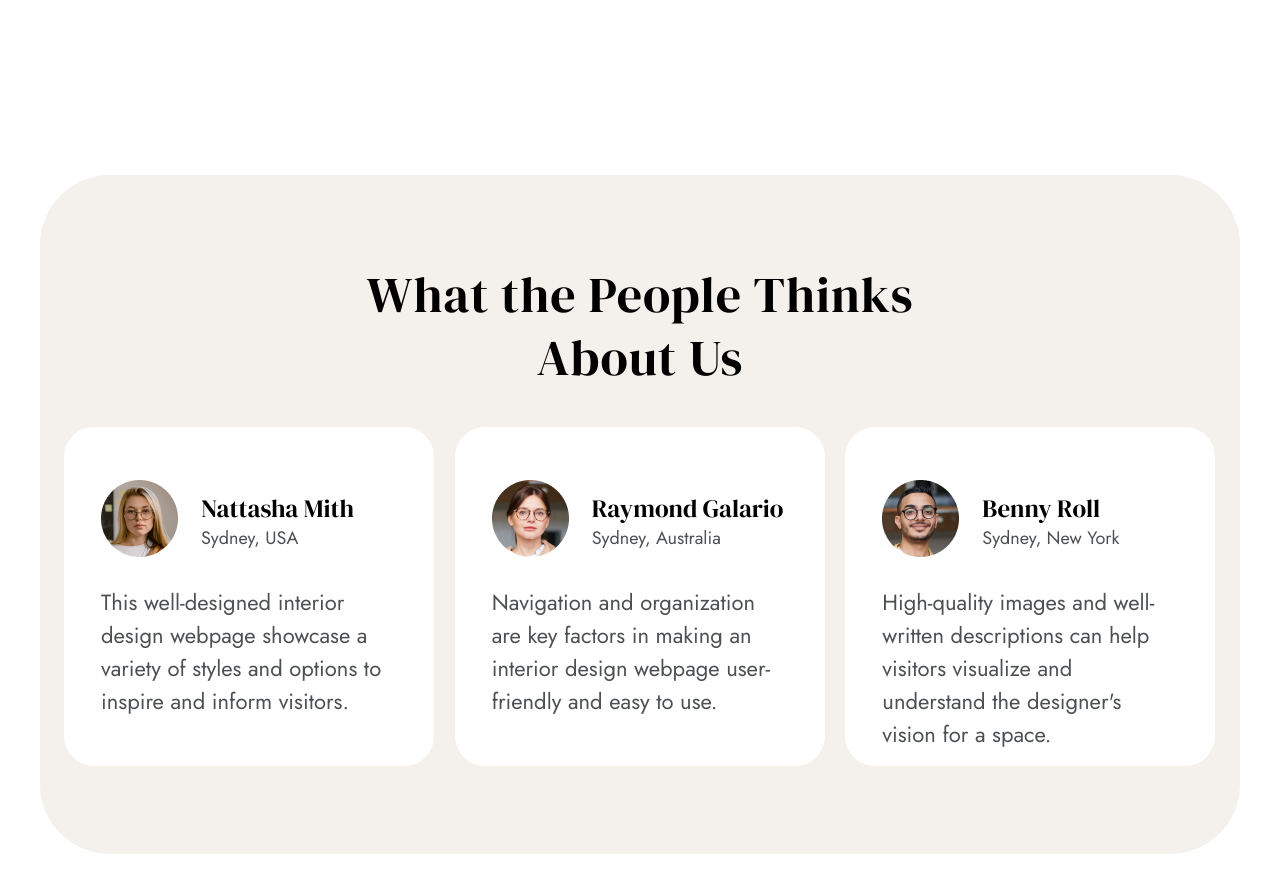
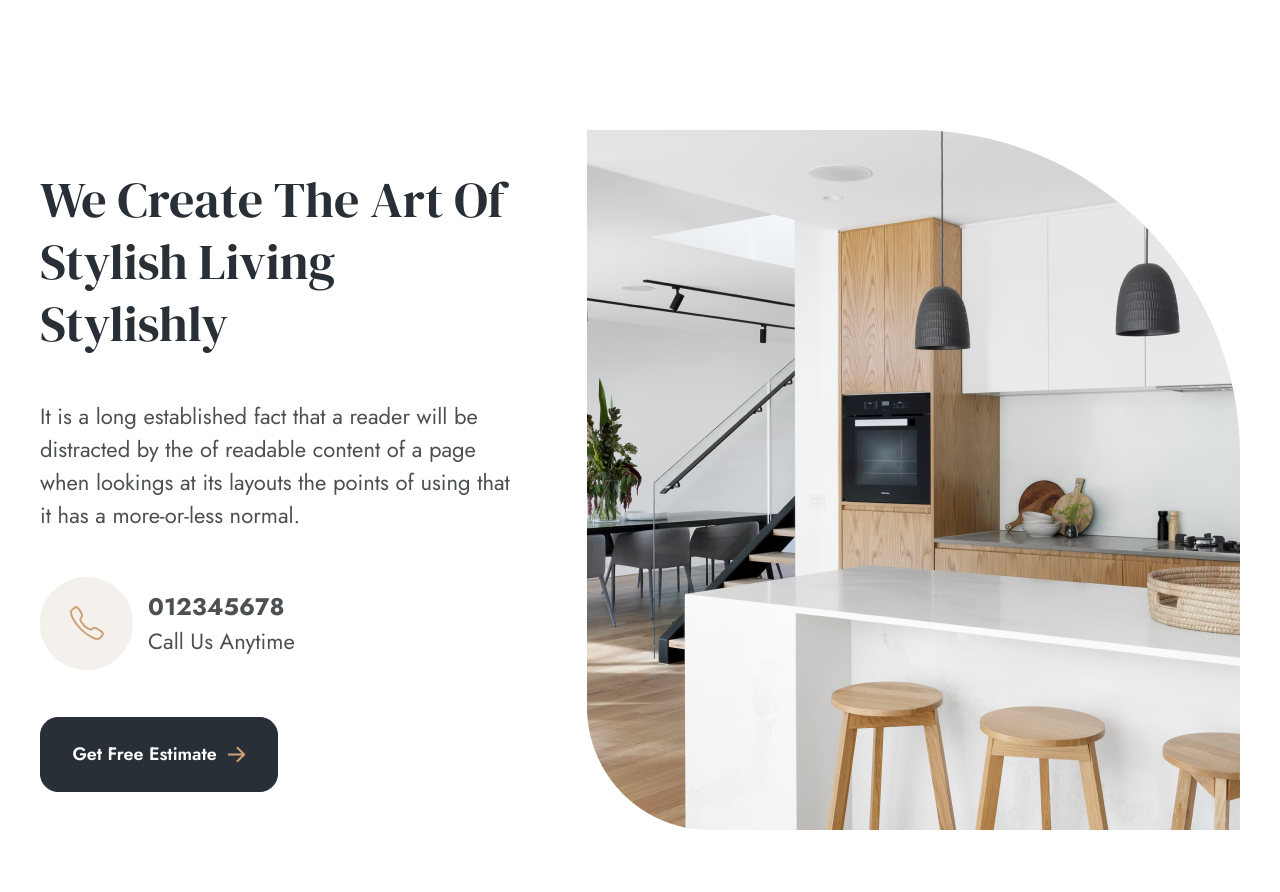
Before and after one commit to firuzeabdullazade/interior-design-webflow-react, a React (Create React App) app: page / in a window 1280 px wide. Shown: the part 1780-2672 px from the top of the page. Built offline with nearby package versions, Linux system fonts and the light colour scheme.

Commit message:
About Us Part was created

```diff
--- a/src/_variables.scss
+++ b/src/_variables.scss
@@ -3,3 +3,4 @@ $header-font: 'DM Serif Display', serif;
 $text-color: #292F36;
 $second-text-color: #4D5053;
 $background-color: #f4f0ec;
+$button-color: rgba(41, 47, 54, 1);
--- a/src/app/pages/HomePage/HomePage.tsx
+++ b/src/app/pages/HomePage/HomePage.tsx
@@ -5,6 +5,7 @@ import { Project } from "./components/Project/Project";
 import { useSelector } from 'react-redux';
 import { RootState } from '../../../store/store';
 import { WorkPart } from "./components/WorkPart/WorkPart"
+import { AboutUsPart } from './components/AboutUsPart/AboutUsPart';
 
 
 export const HomePage = () => {
@@ -14,6 +15,7 @@ export const HomePage = () => {
     <>
       <Banner />
       <WorkPart />
+      <AboutUsPart />
       <TestimonialPart />
       <section className="project">
         <div className="heading">
--- /dev/null
+++ b/src/app/pages/HomePage/components/AboutUsPart/AboutUsPart.scss
@@ -0,0 +1,74 @@
+@import '../../../../../variables';
+
+.about-us {
+    max-width: 1200px;
+    margin-left: auto;
+    margin-right: auto;
+    display: flex;
+    flex-direction: row;
+    justify-content: center;
+    align-items: center;
+    gap: 75px;
+    margin-top: 200px;
+
+    .content {
+        display: flex;
+        flex-direction: column;
+        gap: 45px;
+
+        h2 {
+            font-family: $header-font;
+            font-weight: 400;
+            font-size: 50px;
+            line-height: 62px;
+            color: $text-color;
+        }
+
+        p {
+            font-family: $common-writing-font;
+            font-weight: 400;
+            font-size: 22px;
+            line-height: 33px;
+            color: $second-text-color;
+
+        }
+
+        .button {
+            display: flex;
+            flex-direction: column;
+            gap: 47px;
+
+            .call {
+                display: flex;
+                flex-direction: row;
+                align-items: center;
+                padding: 0px;
+                gap: 15px;
+
+                h3 {
+                    font-family: $common-writing-font;
+                    font-weight: 700;
+                    font-size: 24px;
+                    line-height: 36px;
+                    color: $second-text-color;
+                }
+
+                .call-button {
+                    width: 93px;
+                    height: 93px;
+                    border-radius: 50%;
+                    background-color: rgba(244, 240, 236, 1);
+                    border: 2px solid rgba(244, 240, 236, 1);
+                }
+
+            }
+
+            button {
+                width: 238.14px;
+                height: 75px;
+                background-color: $button-color;
+                border: 1px solid $button-color;
+            }
+        }
+    }
+}
--- /dev/null
+++ b/src/app/pages/HomePage/components/AboutUsPart/AboutUsPart.tsx
@@ -0,0 +1,38 @@
+import './AboutUsPart.scss';
+import image from '../../../../../assets/images/contentImage.png';
+import call from '../../../../../assets/icons/Call.svg';
+import arrow from '../../../../../assets/icons/Arrow.svg';
+
+export const AboutUsPart = () => {
+    return (
+        <>
+            <div className="about-us">
+                <div className="content">
+                    <h2>
+                        We Create The Art Of Stylish Living Stylishly
+                    </h2>
+                    <p>
+                        It is a long established fact that a reader will be distracted by the of readable content of a page when lookings at its layouts the points of using
+                        that it has a more-or-less normal.
+                    </p>
+                    <div className="button">
+                        <div className="call">
+                            <button className="call-button">
+                                <img src={call} alt="call logo" />
+                            </button>
+                            <div className="contact">
+                                <h3>012345678</h3>
+                                <p>Call Us Anytime</p>
+                            </div>
+                        </div>
+                        <button>
+                            Get Free Estimate
+                            <img src={arrow} alt="arrow logo" />
+                        </button>
+                    </div>
+                </div>
+                <img src={image} alt="image" />
+            </div>
+        </>
+    )
+}
```
Also changed, not shown: src/assets/icons/Call.svg (added), src/assets/images/contentImage.png (added).
